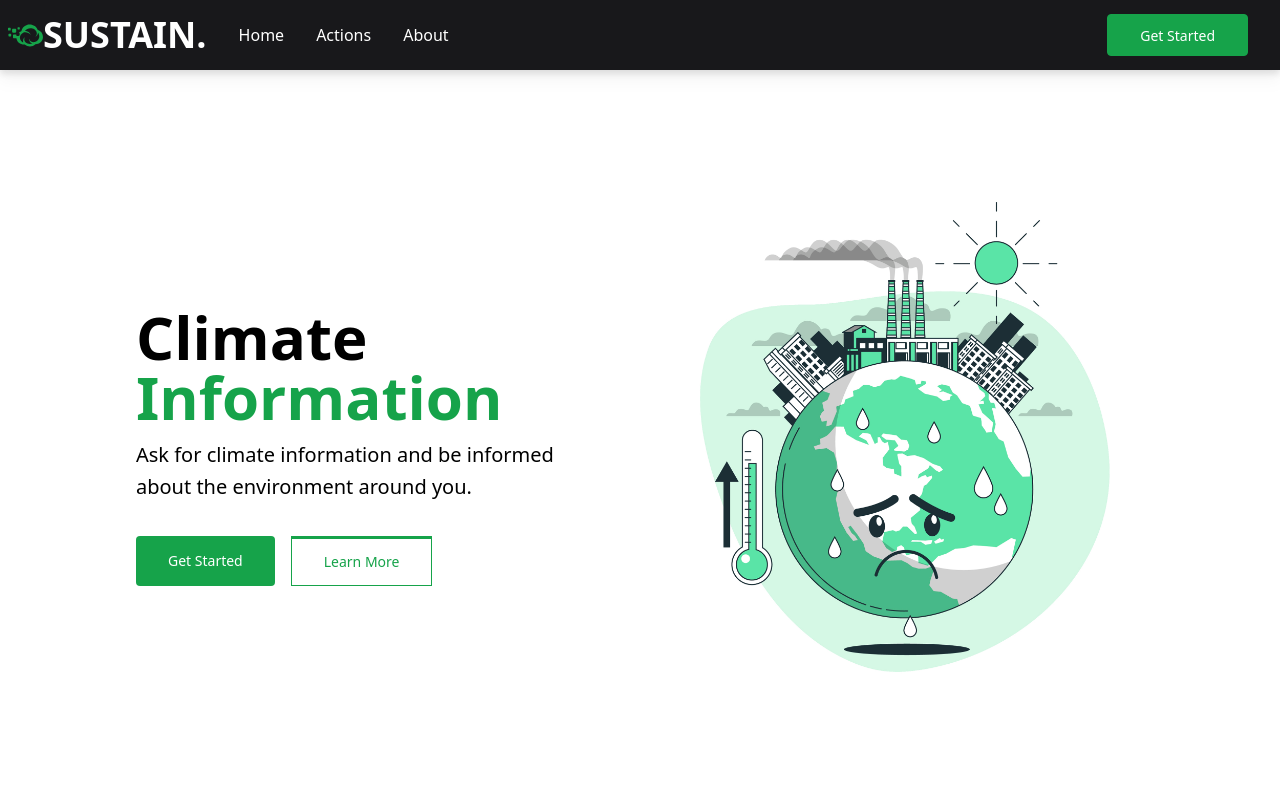
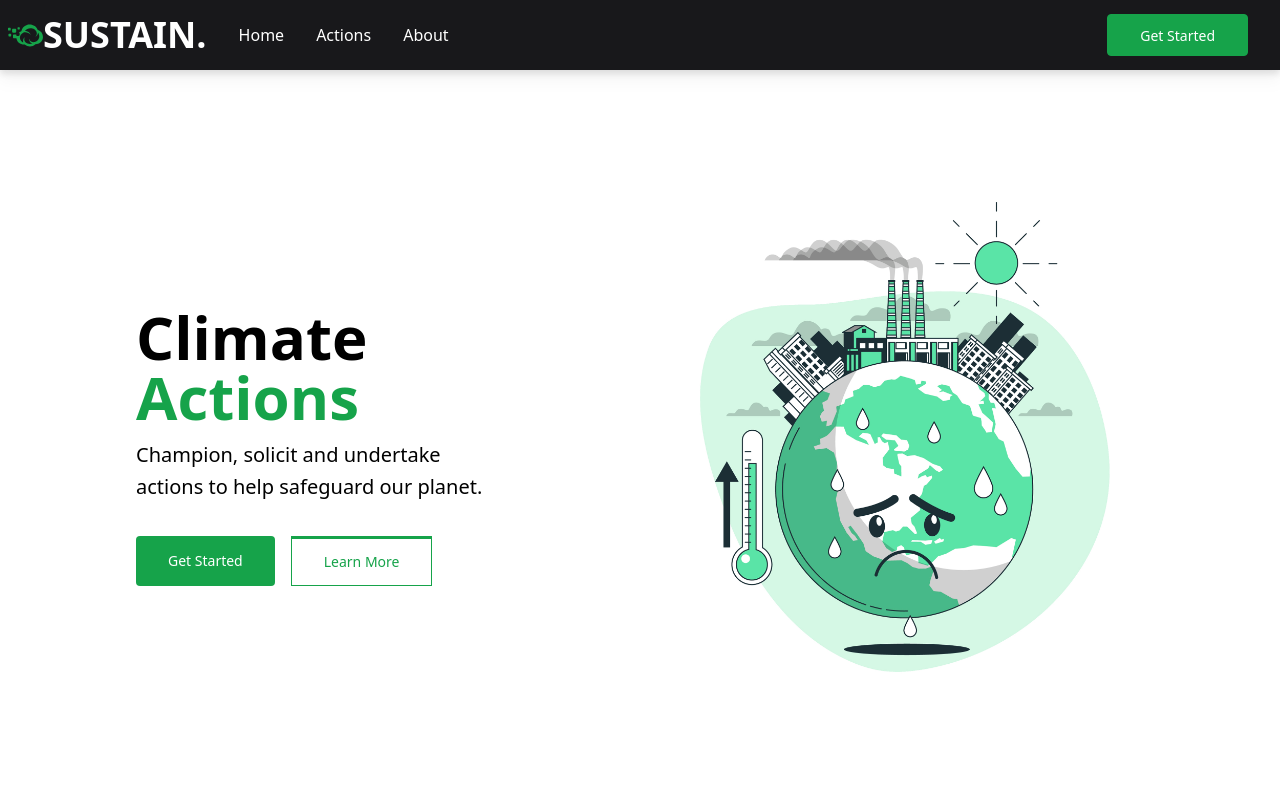
Before and after one commit to kwakyebrilliant/sustain, a React (Create React App) app: page / in a window 1280 px wide. Shown: the top 800 px of the page. Built offline with nearby package versions, Linux system fonts and the light colour scheme; the HTML template or start-up script is replaced by a standard one.

Commit message:
home updates

```diff
--- a/src/components/HomePage.js
+++ b/src/components/HomePage.js
@@ -15,9 +15,9 @@ function HomePage() {
         <div className='w-full h-screen pt-20 px-20 bg-white flex flex-col justify-between'>
         <div className='grid md:grid-cols-2 max-w-[1240px] m-auto'>
             <div className='flex flex-col justify-center md:items-start w-full px-2 py-8'>
-                <h1 className='py-3 text-4xl md:text-6xl font-bold'>Climate <strong className="font-extrabold text-green-600 sm:block">Information</strong></h1>
-                <p className='max-w-lg sm:leading-relaxed sm:text-xl'>Ask for climate information and be informed </p>
-                <p className='max-w-lg sm:leading-relaxed sm:text-xl'>about the environment around you.</p>
+                <h1 className='py-3 text-4xl md:text-6xl font-bold'>Climate <strong className="font-extrabold text-green-600 sm:block">Actions</strong></h1>
+                <p className='max-w-lg sm:leading-relaxed sm:text-xl'>Champion, solicit and undertake </p>
+                <p className='max-w-lg sm:leading-relaxed sm:text-xl'>actions to help safeguard our planet.</p>
                 <div className="flex flex-wrap gap-4 mt-8 text-center">
                 <a className="group relative inline-flex items-center overflow-hidden rounded bg-green-600 px-8 py-3 text-white focus:outline-none focus:ring active:bg-green-600" href="/">
                 <span className="absolute left-0 -translate-x-full transition-transform group-hover:translate-x-4">
@@ -216,7 +216,7 @@ function HomePage() {
     </div>
 
 
-        {/* Available Data */}
+        {/* Available Projects */}
         <div className='w-full pt-20'>
 
         <h1 className="flex py-5 lg:mx-20 md:mx-10 mx-5 font-bold text-3xl text-gray-800">
```
